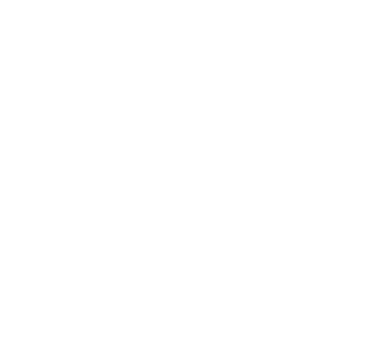
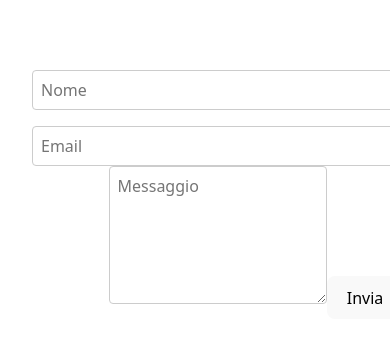
Before and after one commit to Maridecolmenares/progetto-react-css, a React (Vite) app: page / in a window 390 px wide. Shown: the part 968-1311 px from the top of the page. Before the commit the page ends 1070 px from the top, so only its background shows below. Built offline with nearby package versions, Linux system fonts and the light colour scheme.

Commit message:
feat: add ContactForm component with responsive layout and form state handling

```diff
--- a/src/App.jsx
+++ b/src/App.jsx
@@ -2,14 +2,15 @@ import { useState } from 'react'
 import reactLogo from './assets/react.svg'
 import viteLogo from '/vite.svg'
 import './App.css'
-import CTABanner from './components/CTABanner/CTABanner'
+import CTABanner from './components/CTABanner/CTABanner';
 import  ImageTextBlock from './components/ImageTextBlock/ImageTextBlock';
-
+import ContactForm from './components/ContactForm/ContactForm';
 function App() {
   return (
     <>
       <CTABanner/>
       <ImageTextBlock />
+      <ContactForm/>
     </>
   )
 }
--- /dev/null
+++ b/src/components/ContactForm/ContactForm.css
@@ -0,0 +1,37 @@
+.form-row {
+  display: flex;
+  gap: 1rem;
+}
+
+@media (max-width: 768px) {
+  .form-row {
+    flex-direction: column;
+  }
+}
+
+input,
+textarea,
+label {
+  font-family: inherit;
+  font-size: 1rem;
+  padding: 0.5rem;
+  border: 1px solid #ccc;
+  border-radius: 4px;
+}
+
+input:focus,
+textarea:focus {
+  border-color: #007bff;
+  outline: none;
+}
+
+label {
+  display: block;
+  margin-bottom: 0.25rem;
+  font-weight: 500;
+}
+
+textarea {
+  resize: vertical;
+  min-height: 120px;
+}
--- /dev/null
+++ b/src/components/ContactForm/ContactForm.jsx
@@ -0,0 +1,59 @@
+import { useState } from "react";
+import './ContactForm.css';
+
+function ContactForm() {
+  const [formData, setFormData] = useState({
+    name: "",
+    email: "",
+    message: "",
+  });
+  const [isSubmitting, setIsSubmitting] = useState(false);
+
+  const handleChange = (e) => {
+    const { name, value } = e.target;
+    setFormData((prev) => ({
+      ...prev,
+      [name]: value,
+    }));
+  };
+
+  const handleSubmit = (e) => {
+    e.preventDefault();
+    setIsSubmitting(true);
+    console.log("Dati inviati:", formData);
+    // qui potresti aggiungere la logica per l'invio dei dati
+    setIsSubmitting(false);
+  };
+
+  return (
+    <form onSubmit={handleSubmit}>
+      <div className="form-row">
+        <input
+          type="text"
+          name="name"
+          placeholder="Nome"
+          value={formData.name}
+          onChange={handleChange}
+        />
+        <input
+          type="email"
+          name="email"
+          placeholder="Email"
+          value={formData.email}
+          onChange={handleChange}
+        />
+      </div>
+      <textarea
+        name="message"
+        placeholder="Messaggio"
+        value={formData.message}
+        onChange={handleChange}
+      />
+      <button type="submit" disabled={isSubmitting}>
+        {isSubmitting ? "Invio..." : "Invia"}
+      </button>
+    </form>
+  );
+}
+
+export default ContactForm;
```
